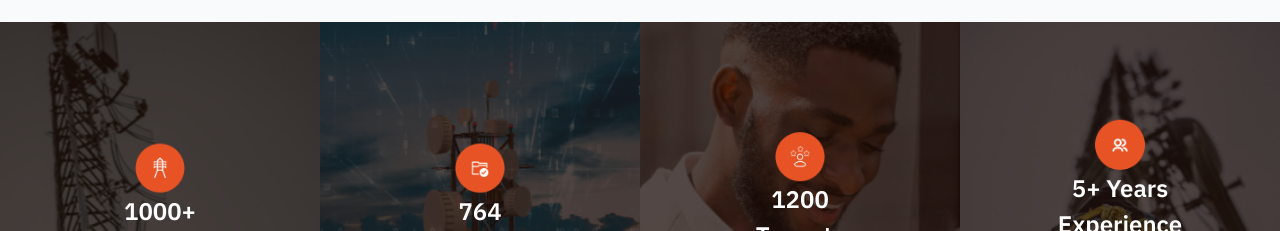
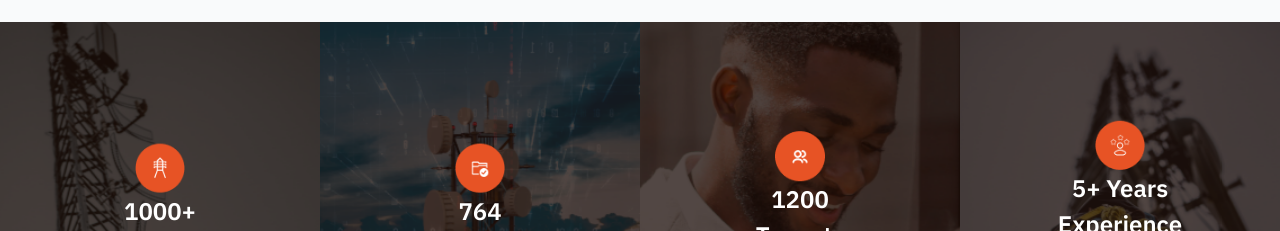
Before and after one commit to emmanuelokorie1/pan-africa, a React (Vite) app: page / in a window 1280 px wide. Shown: the part 860-1091 px from the top of the page. Built offline with nearby package versions, Linux system fonts and the light colour scheme.

Commit message:
update: switched exp icon

```diff
--- a/src/Pages/Home/Home.tsx
+++ b/src/Pages/Home/Home.tsx
@@ -106,7 +106,7 @@ function Home() {
             text="Our extensive network and dedicated services empower a diverse range of tenants to stay connected effortlessly. Join our growing community and experience the reliability and innovation that we bring to the telecommunications industry."
             header="Tenants"
             nums="1200"
-            icon={icon4}
+            icon={power}
           />
         </div>
         <div>
@@ -115,7 +115,7 @@ function Home() {
             text="With over five years of experience, our company has been a trusted leader in delivering cutting-edge communication solutions. Our experience and commitment to innovation have kept us at the forefront of the industry, ensuring seamless connectivity for businesses and individuals alike"
             header="Experience"
             nums="5+ Years"
-            icon={power}
+            icon={icon4}
           />
         </div>
       </div>
```
